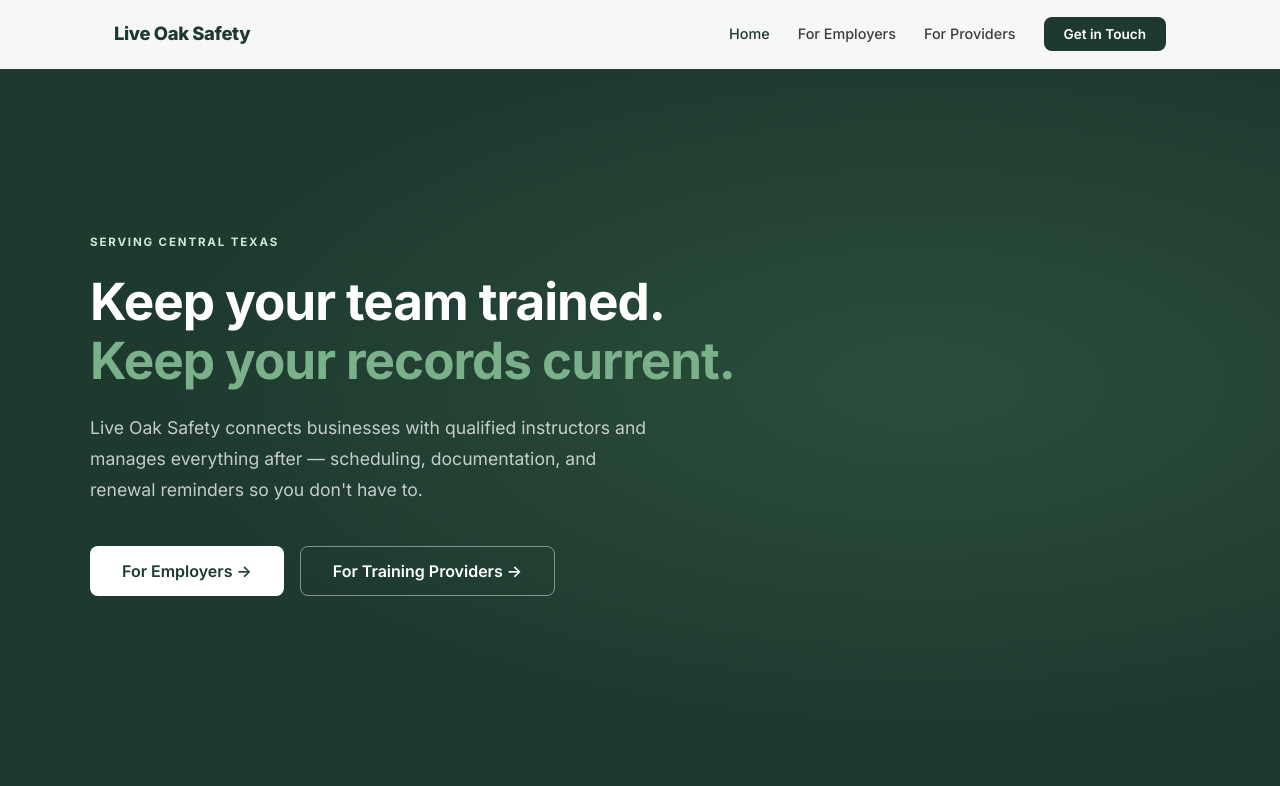
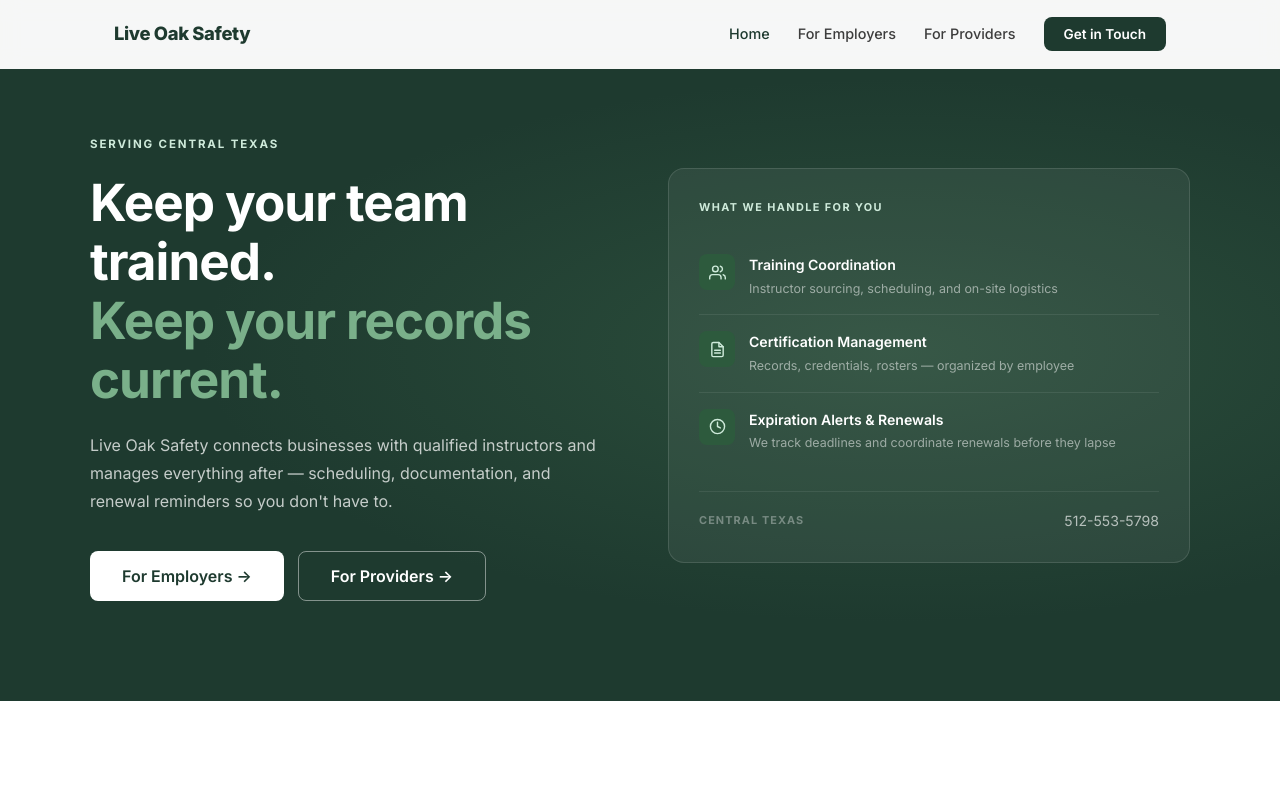
Before and after one commit to Lukeeddleman/liveoaksafety, a plain HTML site: page index.html in a window 1280 px wide. Shown: the top 786 px of the page. Drawn offline with Linux system fonts and the light colour scheme.

Commit message:
Fix hero layout: two-col desktop, tighter mobile

```diff
--- a/css/style.css
+++ b/css/style.css
@@ -124,23 +124,55 @@
 
 /* ----- HERO (home) ----- */
 .hero {
-  min-height: 100vh; display: flex; align-items: center;
-  background: var(--oak-800); padding: 120px 24px 96px; position: relative; overflow: hidden;
+  background: var(--oak-800); padding: 130px 24px 100px; position: relative; overflow: hidden;
 }
 .hero::before {
   content: ''; position: absolute; inset: 0;
-  background: radial-gradient(ellipse at 72% 48%, rgba(74,124,89,.3) 0%, transparent 58%);
+  background: radial-gradient(ellipse at 70% 50%, rgba(74,124,89,.3) 0%, transparent 55%);
   pointer-events: none;
 }
-.hero-inner { max-width: var(--mw); margin: 0 auto; width: 100%; position: relative; }
+.hero-inner {
+  max-width: var(--mw); margin: 0 auto; width: 100%; position: relative;
+  display: grid; grid-template-columns: 1fr 1fr; gap: 56px; align-items: center;
+}
 .hero-eyebrow {
   display: inline-block; font-size: .72rem; font-weight: 700;
   letter-spacing: .16em; text-transform: uppercase; color: var(--oak-100); margin-bottom: 20px;
 }
-.hero h1 { color: #fff; max-width: 740px; margin-bottom: 24px; }
+.hero h1 { color: #fff; margin-bottom: 22px; }
 .hero h1 em { font-style: normal; color: var(--oak-300); }
-.hero-desc { color: rgba(255,255,255,.74); font-size: 1.1rem; max-width: 560px; margin-bottom: 40px; line-height: 1.75; }
-.hero-ctas { display: flex; gap: 16px; flex-wrap: wrap; }
+.hero-desc { color: rgba(255,255,255,.74); font-size: 1rem; margin-bottom: 36px; line-height: 1.75; }
+.hero-ctas { display: flex; gap: 14px; flex-wrap: wrap; }
+
+/* Hero right card */
+.hero-visual { position: relative; }
+.hero-card {
+  background: rgba(255,255,255,.06); border: 1px solid rgba(255,255,255,.12);
+  border-radius: var(--r-lg); padding: 30px;
+}
+.hero-card-label {
+  font-size: .68rem; font-weight: 700; letter-spacing: .13em;
+  text-transform: uppercase; color: var(--oak-100); margin-bottom: 22px; display: block;
+}
+.hero-card-list { list-style: none; display: flex; flex-direction: column; gap: 0; }
+.hero-card-list li {
+  display: flex; gap: 14px; align-items: flex-start;
+  padding: 16px 0; border-bottom: 1px solid rgba(255,255,255,.08);
+}
+.hero-card-list li:last-child { border-bottom: none; }
+.hc-dot {
+  width: 36px; height: 36px; background: var(--oak-700); border-radius: 8px; flex-shrink: 0;
+  display: flex; align-items: center; justify-content: center;
+}
+.hc-dot svg { width: 17px; height: 17px; stroke: var(--oak-100); fill: none; stroke-width: 2; stroke-linecap: round; stroke-linejoin: round; }
+.hc-title { font-size: .88rem; font-weight: 600; color: #fff; margin-bottom: 3px; }
+.hc-desc  { font-size: .78rem; color: rgba(255,255,255,.52); line-height: 1.5; }
+.hero-card-footer {
+  margin-top: 22px; padding-top: 18px; border-top: 1px solid rgba(255,255,255,.08);
+  display: flex; align-items: center; justify-content: space-between; gap: 12px;
+}
+.hero-card-footer-label { font-size: .68rem; font-weight: 700; letter-spacing: .1em; text-transform: uppercase; color: rgba(255,255,255,.35); }
+.hero-card-footer-val { font-size: .88rem; color: rgba(255,255,255,.65); }
 
 /* ----- PAGE HERO (inner pages) ----- */
 .page-hero {
@@ -368,7 +400,17 @@
   }
   .nav-links.open { display: flex; }
   .nav-toggle { display: flex; }
-  .hero-ctas { flex-direction: column; align-items: flex-start; }
+  /* Hero mobile */
+  .hero { padding: 96px 20px 56px; }
+  .hero-inner { grid-template-columns: 1fr; gap: 0; }
+  .hero-visual { display: none; }
+  .hero h1 { font-size: clamp(1.65rem, 8vw, 2.4rem); margin-bottom: 16px; }
+  .hero h1 br { display: none; }
+  .hero-eyebrow { margin-bottom: 14px; }
+  .hero-desc { font-size: .92rem; margin-bottom: 28px; }
+  .hero-ctas { flex-direction: column; gap: 12px; }
+  .hero-ctas .btn { width: 100%; justify-content: center; }
+  /* General */
   .cta-card  { padding: 32px 24px; }
   .form-row  { grid-template-columns: 1fr; }
   .expect-block { padding: 28px 24px; }
--- a/index.html
+++ b/index.html
@@ -40,6 +40,9 @@
   <!-- ===== HERO ===== -->
   <section class="hero">
     <div class="hero-inner">
+
+      <!-- Left: text -->
+      <div class="hero-content">
         <span class="hero-eyebrow">Serving Central Texas</span>
         <h1>Keep your team trained.<br><em>Keep your records current.</em></h1>
         <p class="hero-desc">
@@ -48,8 +51,50 @@
         </p>
         <div class="hero-ctas">
           <a href="for-employers.html" class="btn btn-primary btn-lg">For Employers &rarr;</a>
-        <a href="for-providers.html" class="btn btn-outline-white btn-lg">For Training Providers &rarr;</a>
+          <a href="for-providers.html" class="btn btn-outline-white btn-lg">For Providers &rarr;</a>
         </div>
+      </div>
+
+      <!-- Right: info card -->
+      <div class="hero-visual">
+        <div class="hero-card">
+          <span class="hero-card-label">What we handle for you</span>
+          <ul class="hero-card-list">
+            <li>
+              <div class="hc-dot">
+                <svg viewBox="0 0 24 24" aria-hidden="true"><path d="M17 21v-2a4 4 0 0 0-4-4H5a4 4 0 0 0-4 4v2"/><circle cx="9" cy="7" r="4"/><path d="M23 21v-2a4 4 0 0 0-3-3.87"/><path d="M16 3.13a4 4 0 0 1 0 7.75"/></svg>
+              </div>
+              <div>
+                <div class="hc-title">Training Coordination</div>
+                <div class="hc-desc">Instructor sourcing, scheduling, and on-site logistics</div>
+              </div>
+            </li>
+            <li>
+              <div class="hc-dot">
+                <svg viewBox="0 0 24 24" aria-hidden="true"><path d="M14 2H6a2 2 0 0 0-2 2v16a2 2 0 0 0 2 2h12a2 2 0 0 0 2-2V8z"/><polyline points="14 2 14 8 20 8"/><line x1="16" y1="13" x2="8" y2="13"/><line x1="16" y1="17" x2="8" y2="17"/></svg>
+              </div>
+              <div>
+                <div class="hc-title">Certification Management</div>
+                <div class="hc-desc">Records, credentials, rosters — organized by employee</div>
+              </div>
+            </li>
+            <li>
+              <div class="hc-dot">
+                <svg viewBox="0 0 24 24" aria-hidden="true"><circle cx="12" cy="12" r="10"/><polyline points="12 6 12 12 16 14"/></svg>
+              </div>
+              <div>
+                <div class="hc-title">Expiration Alerts &amp; Renewals</div>
+                <div class="hc-desc">We track deadlines and coordinate renewals before they lapse</div>
+              </div>
+            </li>
+          </ul>
+          <div class="hero-card-footer">
+            <span class="hero-card-footer-label">Central Texas</span>
+            <span class="hero-card-footer-val">512-553-5798</span>
+          </div>
+        </div>
+      </div>
+
     </div>
   </section>
 
```
Lines whose indentation alone changed are shown as unchanged.
